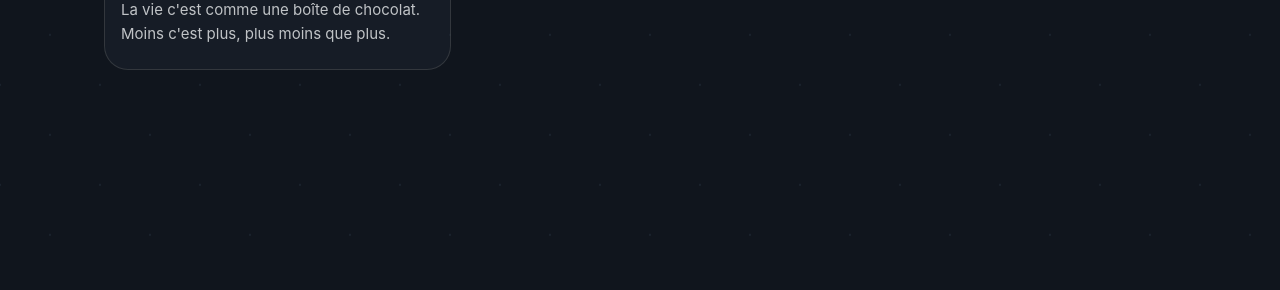
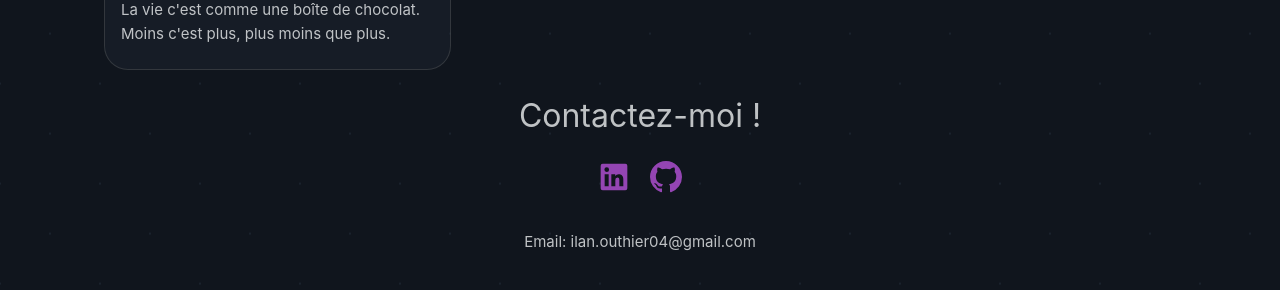
Before and after one commit to IlanOu/portfolio, a Vue app: page / in a window 1280 px wide. Shown: the part 1658-1948 px from the top of the page. Before the commit the page ends 1920 px from the top, so only its background shows below. Built offline with nearby package versions, Linux system fonts and the light colour scheme.

Commit message:
Contact component

```diff
--- a/src/App.vue
+++ b/src/App.vue
@@ -6,6 +6,7 @@ import Light from './components/Light.vue';
 import SearchBar from './components/SearchBar.vue';
 import Main from './components/Main.vue';
 import ArrowUp from './components/ArrowUp.vue';
+import Contact from './components/Contact.vue';
 
 // État réactif
 const isPopupOpen = ref(false);
@@ -135,6 +136,8 @@ const getUniqueProjects = (allProjects) => {
 
     <!-- Composant Light -->
     <Light/>
+
+    <Contact/>
 </template>
 
 <style scoped>
--- a/src/assets/main.css
+++ b/src/assets/main.css
@@ -11,7 +11,7 @@
 a,
 .green {
   text-decoration: none;
-  color: hsla(160, 100%, 37%, 1);
+  color: var(--color-accentuation);
   transition: 0.4s;
 }
 
@@ -24,7 +24,8 @@ li {
 
 @media (hover: hover) {
   a:hover {
-    background-color: hsla(160, 100%, 37%, 0.2);
+    /* background-color: var(--color-accentuation); */
+    background-color: rgba(var(--color-accentuation), 0.2);
   }
 }
 
--- /dev/null
+++ b/src/components/Contact.vue
@@ -0,0 +1,74 @@
+<template>
+    <div class="contact-container">
+      <h1>Contactez-moi !</h1>
+
+      <!-- Liens vers les réseaux sociaux -->
+      <div class="social-links">
+        <a href="https://www.linkedin.com/in/ilan-outhier/" target="_blank" rel="noopener noreferrer">
+            <div class="ivm-view-attr__img-wrapper display-flex">
+                <svg height="32" viewBox="0 0 24 24" width="32" fill="currentColor" focusable="false">
+                    <path d="M20.5 2h-17A1.5 1.5 0 002 3.5v17A1.5 1.5 0 003.5 22h17a1.5 1.5 0 001.5-1.5v-17A1.5 1.5 0 0020.5 2zM8 19H5v-9h3zM6.5 8.25A1.75 1.75 0 118.3 6.5a1.78 1.78 0 01-1.8 1.75zM19 19h-3v-4.74c0-1.42-.6-1.93-1.38-1.93A1.74 1.74 0 0013 14.19a.66.66 0 000 .14V19h-3v-9h2.9v1.3a3.11 3.11 0 012.7-1.4c1.55 0 3.36.86 3.36 3.66z"></path>
+                </svg>
+            </div>
+        </a>
+        <a href="https://github.com/IlanOu" target="_blank" rel="noopener noreferrer">
+            <svg height="32" viewBox="0 0 16 16" width="32" fill="currentColor" focusable="false">
+                <path d="M8 0c4.42 0 8 3.58 8 8a8.013 8.013 0 0 1-5.45 7.59c-.4.08-.55-.17-.55-.38 0-.27.01-1.13.01-2.2 0-.75-.25-1.23-.54-1.48 1.78-.2 3.65-.88 3.65-3.95 0-.88-.31-1.59-.82-2.15.08-.2.36-1.02-.08-2.12 0 0-.67-.22-2.2.82-.64-.18-1.32-.27-2-.27-.68 0-1.36.09-2 .27-1.53-1.03-2.2-.82-2.2-.82-.44 1.1-.16 1.92-.08 2.12-.51.56-.82 1.28-.82 2.15 0 3.06 1.86 3.75 3.64 3.95-.23.2-.44.55-.51 1.07-.46.21-1.61.55-2.33-.66-.15-.24-.6-.83-1.23-.82-.67.01-.27.38.01.53.34.19.73.9.82 1.13.16.45.68 1.31 2.69.94 0 .67.01 1.3.01 1.49 0 .21-.15.45-.55.38A7.995 7.995 0 0 1 0 8c0-4.42 3.58-8 8-8Z"></path>
+            </svg>
+        </a>
+        <!-- Ajoutez d'autres liens sociaux selon vos besoins -->
+      </div>
+
+      <!-- Coordonnées de contact -->
+      <div class="contact-info">
+        <p>Email: ilan.outhier04@gmail.com</p>
+        <!-- Ajoutez d'autres informations de contact si nécessaire -->
+      </div>
+    </div>
+  </template>
+
+  <style scoped>
+
+    a {
+      color: var(--color-accentuation);
+    }
+
+    .contact-container {
+      max-width: 600px;
+      margin: auto;
+      padding: 20px;
+      text-align: center;
+    }
+
+    h1 {
+      font-size: 2rem;
+      margin-bottom: 20px;
+    }
+
+    p {
+      margin-bottom: 20px;
+    }
+
+    .social-links {
+      display: flex;
+      justify-content: center;
+      align-items: center;
+      gap: 20px;
+    }
+
+    .social-links a img {
+      width: 40px; /* Ajustez la taille de vos logos selon vos besoins */
+    }
+
+    .contact-info {
+      margin-top: 30px;
+    }
+
+    .contact-info p {
+      margin-bottom: 10px;
+    }
+  </style>
+
+  <script setup>
+    // Vous pouvez ajouter d'autres données ou méthodes selon vos besoins
+  </script>
```
Also changed, not shown: src/assets/logo.svg (deleted).
